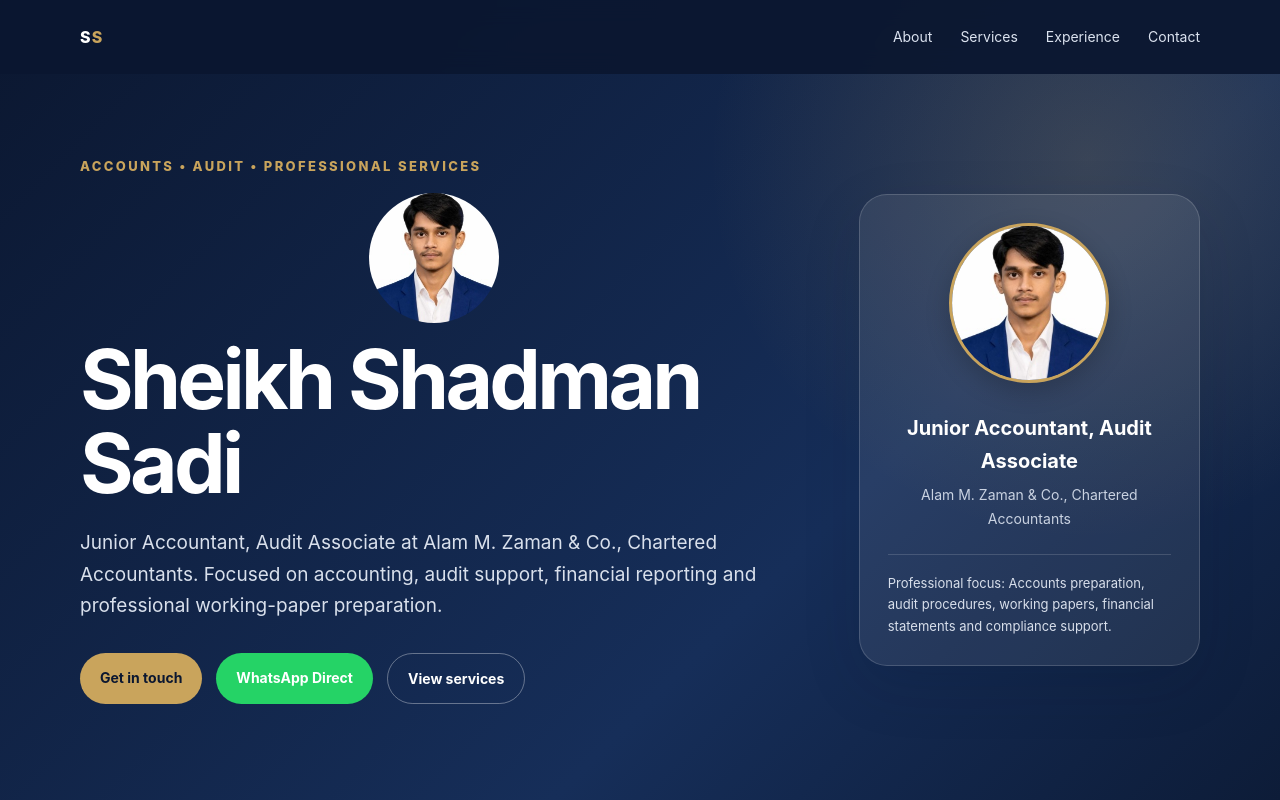
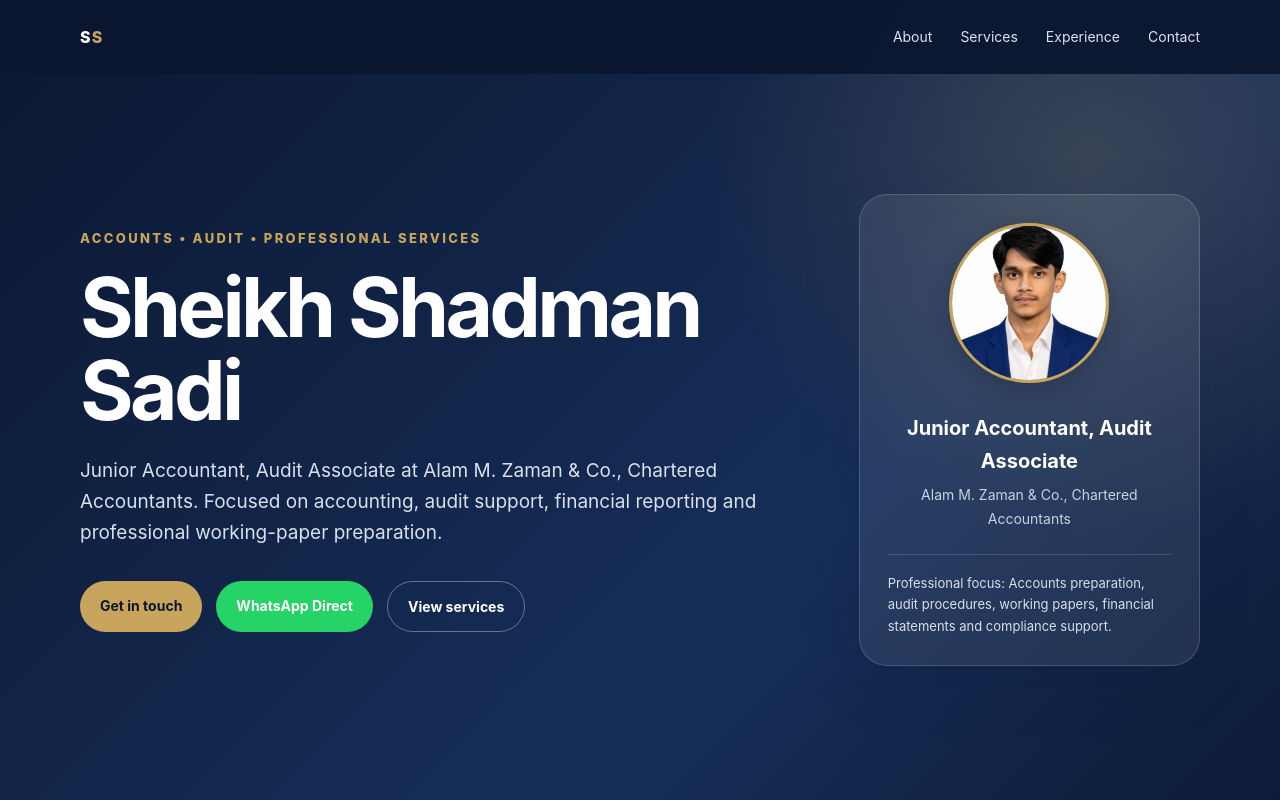
Before and after one commit to sheikhshadmansadi/sheikhshadmansadi.github.io, a plain HTML site: page index.html in a window 1280 px wide. Shown: the top 800 px of the page. Drawn offline with Linux system fonts and the light colour scheme.

Commit message:
Update index.html

```diff
--- a/index.html
+++ b/index.html
@@ -97,7 +97,6 @@
   <div class="container hero-grid">
     <div>
       <div class="eyebrow">Accounts • Audit • Professional Services</div>
-      <img src="sadi.jpg" alt="Sheikh Shadman Sadi" style="width: 130px; height: 130px; border-radius: 50%; object-fit: cover; display: block; margin: 0 auto 15px;">
       <h1>Sheikh Shadman Sadi</h1>
       <p class="lead">Junior Accountant, Audit Associate at Alam M. Zaman & Co., Chartered Accountants. Focused on accounting, audit support, financial reporting and professional working-paper preparation.</p>
       <div class="buttons">
```
